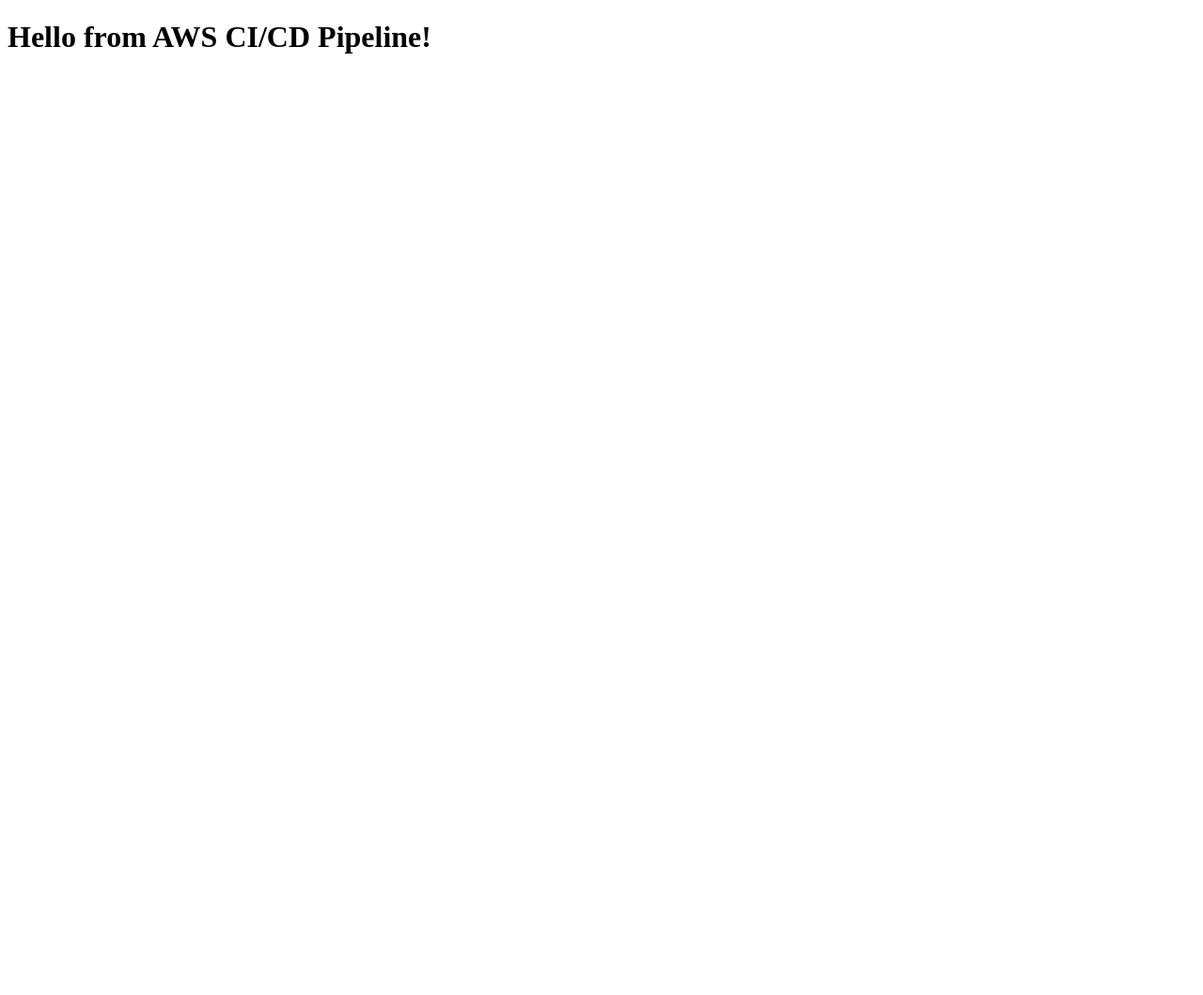
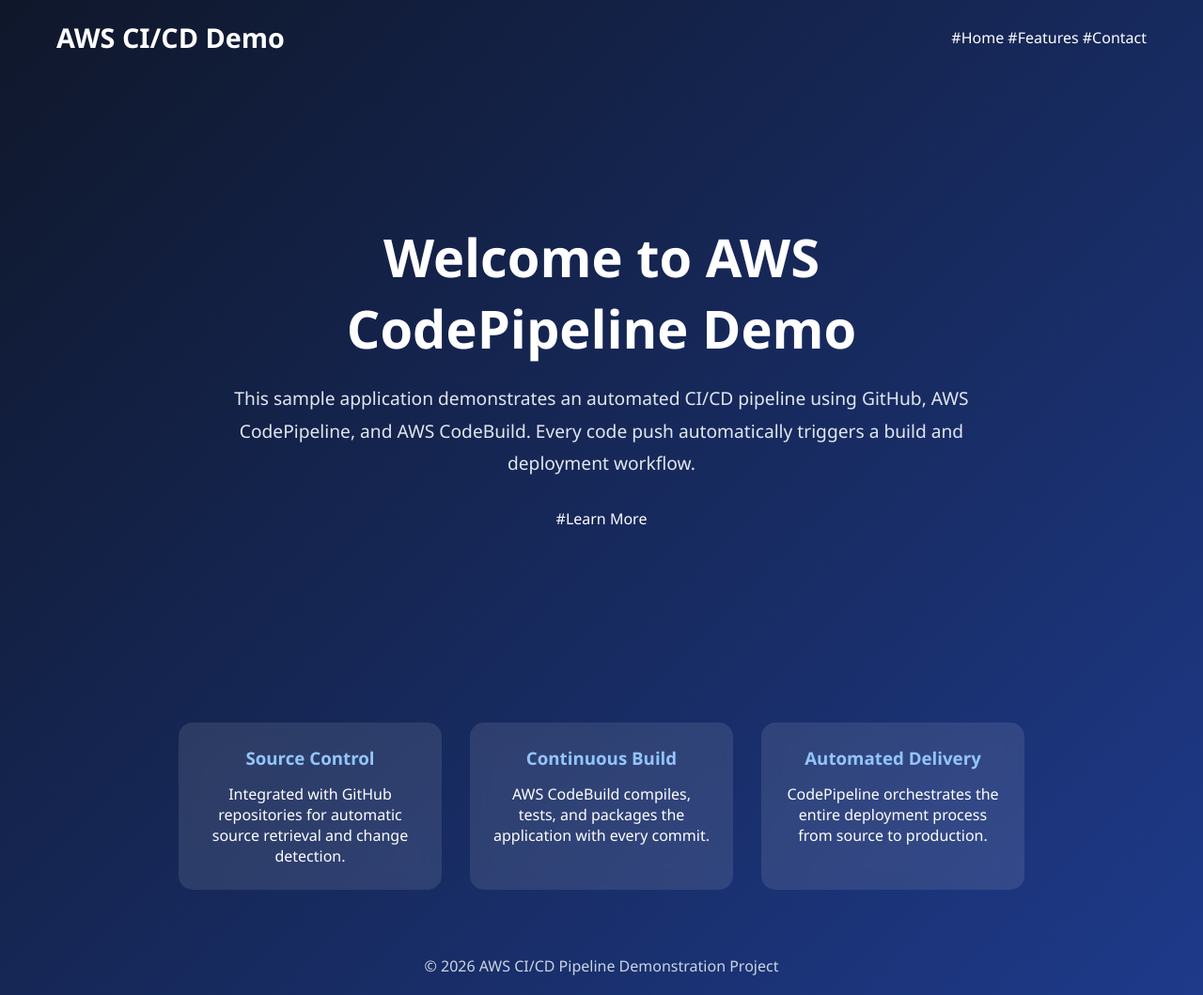
Before and after one commit to SHAIKTABARIZAHAMMED/AWS_codepipeline_demo, a plain HTML site: page simple-web-app/index.html in a window 1280 px wide. Shown: the whole page at 94% size. Before the commit the page ends 800 px from the top, so only its background shows below. Drawn offline with Linux system fonts and the light colour scheme.

Commit message:
make changes to the visuals

```diff
--- a/simple-web-app/index.html
+++ b/simple-web-app/index.html
@@ -1,9 +1,170 @@
 <!DOCTYPE html>
-<html>
+<html lang="en">
 <head>
-    <title>AWS Pipeline Demo</title>
+    <meta charset="UTF-8" />
+    <meta name="viewport" content="width=device-width, initial-scale=1.0" />
+    <title>AWS CI/CD Demo</title>
+
+    <style>
+        * {
+            margin: 0;
+            padding: 0;
+            box-sizing: border-box;
+            font-family: "Segoe UI", Tahoma, Geneva, Verdana, sans-serif;
+        }
+
+        body {
+            background: linear-gradient(135deg, #0f172a, #1e3a8a);
+            color: white;
+            min-height: 100vh;
+        }
+
+        header {
+            padding: 20px 60px;
+            display: flex;
+            justify-content: space-between;
+            align-items: center;
+        }
+
+        .logo {
+            font-size: 1.8rem;
+            font-weight: bold;
+        }
+
+        nav a {
+            color: white;
+            text-decoration: none;
+            margin-left: 20px;
+            transition: 0.3s;
+        }
+
+        nav a:hover {
+            color: #93c5fd;
+        }
+
+        .hero {
+            display: flex;
+            justify-content: center;
+            align-items: center;
+            text-align: center;
+            min-height: 80vh;
+            padding: 20px;
+        }
+
+        .hero-content {
+            max-width: 800px;
+        }
+
+        .hero h1 {
+            font-size: 3.5rem;
+            margin-bottom: 20px;
+        }
+
+        .hero p {
+            font-size: 1.2rem;
+            line-height: 1.8;
+            color: #e2e8f0;
+            margin-bottom: 30px;
+        }
+
+        .btn {
+            display: inline-block;
+            background: #2563eb;
+            color: white;
+            padding: 14px 28px;
+            border-radius: 8px;
+            text-decoration: none;
+            font-weight: 600;
+            transition: 0.3s;
+        }
+
+        .btn:hover {
+            background: #1d4ed8;
+            transform: translateY(-2px);
+        }
+
+        .features {
+            display: flex;
+            justify-content: center;
+            gap: 30px;
+            padding: 50px;
+            flex-wrap: wrap;
+        }
+
+        .card {
+            background: rgba(255,255,255,0.1);
+            backdrop-filter: blur(10px);
+            padding: 25px;
+            border-radius: 15px;
+            width: 280px;
+            text-align: center;
+        }
+
+        .card h3 {
+            margin-bottom: 15px;
+            color: #93c5fd;
+        }
+
+        footer {
+            text-align: center;
+            padding: 20px;
+            color: #cbd5e1;
+        }
+    </style>
 </head>
+
 <body>
-    <h1>Hello from AWS CI/CD Pipeline!</h1>
+
+<header>
+    <div class="logo">AWS CI/CD Demo</div>
+    <nav>
+        #Home</a>
+        #Features</a>
+        #Contact</a>
+    </nav>
+</header>
+
+<section class="hero">
+    <div class="hero-content">
+        <h1>Welcome to AWS CodePipeline Demo</h1>
+        <p>
+            This sample application demonstrates an automated CI/CD pipeline
+            using GitHub, AWS CodePipeline, and AWS CodeBuild. Every code push
+            automatically triggers a build and deployment workflow.
+        </p>
+        #Learn More</a>
+    </div>
+</section>
+
+<section class="features">
+    <div class="card">
+        <h3>Source Control</h3>
+        <p>
+            Integrated with GitHub repositories for automatic source retrieval
+            and change detection.
+        </p>
+    </div>
+
+    <div class="card">
+        <h3>Continuous Build</h3>
+        <p>
+            AWS CodeBuild compiles, tests, and packages the application with
+            every commit.
+        </p>
+    </div>
+
+    <div class="card">
+        <h3>Automated Delivery</h3>
+        <p>
+            CodePipeline orchestrates the entire deployment process from source
+            to production.
+        </p>
+    </div>
+</section>
+
+<footer>
+    <p>© 2026 AWS CI/CD Pipeline Demonstration Project</p>
+</footer>
+
 </body>
 </html>
```
